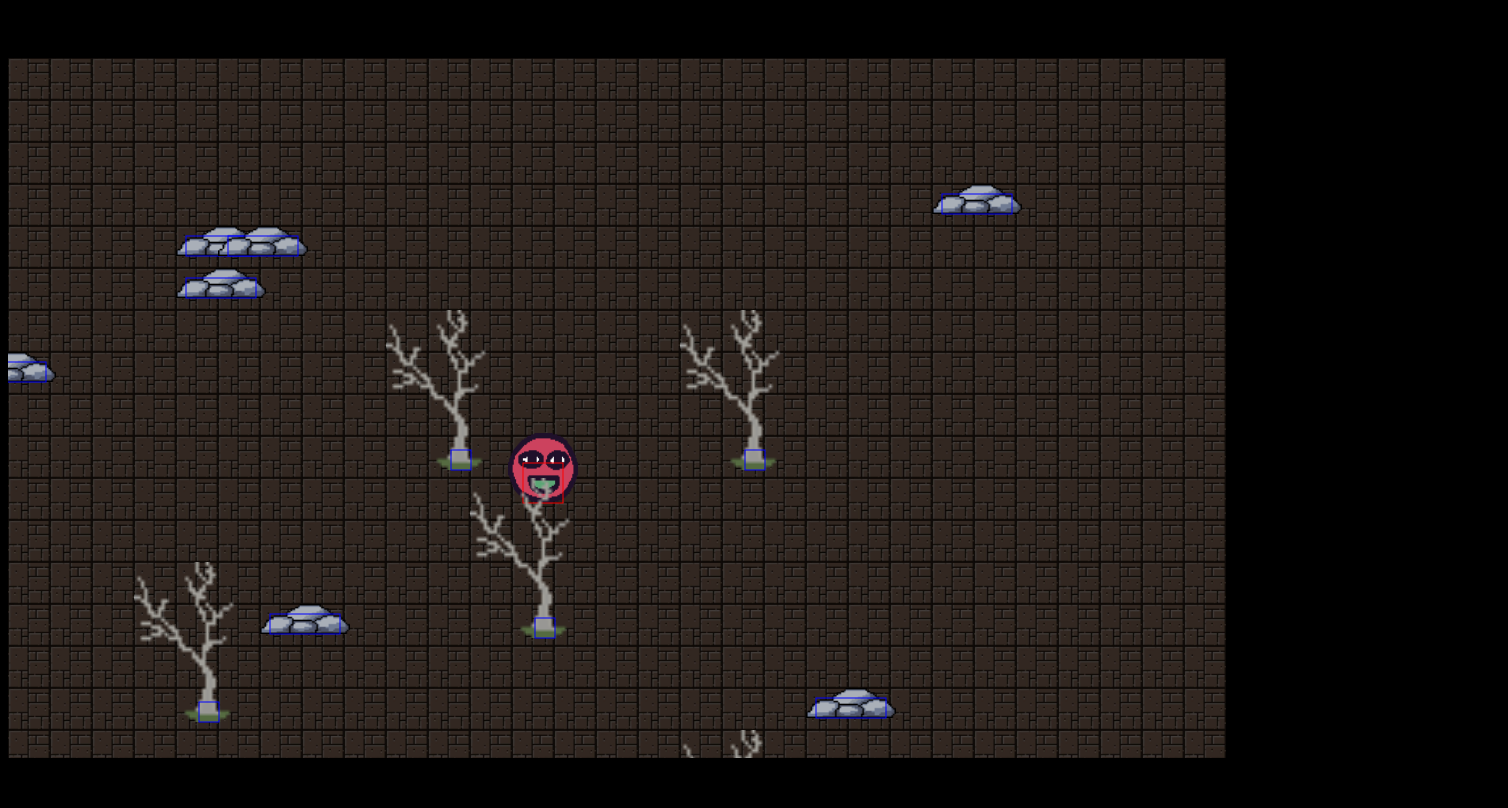
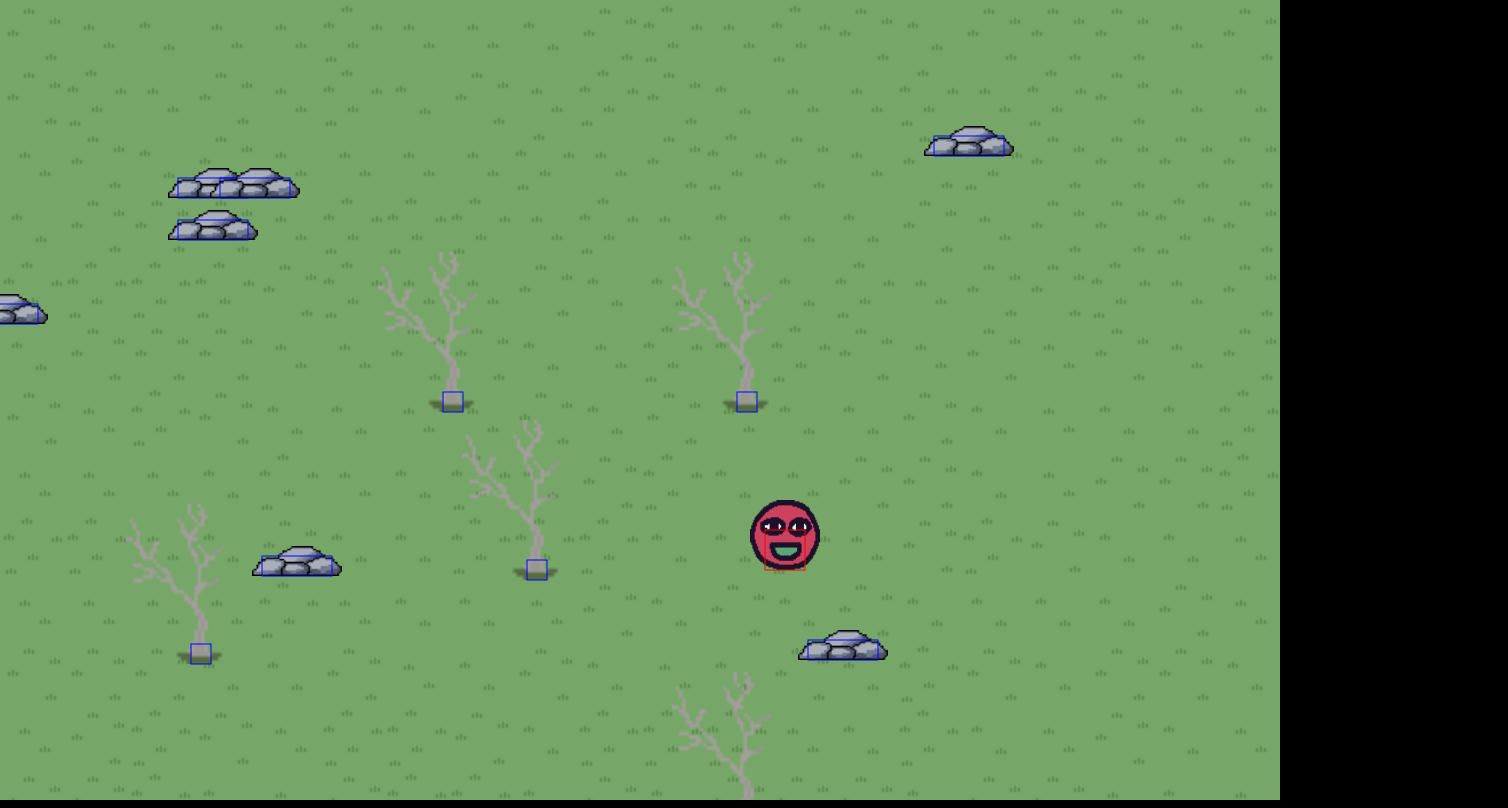
Before and after one commit to agooogooo/NEA-game, a plain HTML site: page index.html in a window 1280 px wide. Shown: the whole page, 1508 px wide, since content can reach past the window. Drawn offline with Linux system fonts and the light colour scheme; animation ran at ten frames a second.

Commit message:
fixed the sizing but the grass is annoying

```diff
--- a/index.html
+++ b/index.html
@@ -3,14 +3,14 @@
 
 <head>
   <meta charset="utf-8">
-  <meta name="viewport" content="width=device-width">
+  <meta name="viewport" content="width=device-width, initial-scale=1.0">
   <title>game</title>
   <link href="style.css" rel="stylesheet" type="text/css" />
 </head>
 
 <body>
-  <div id=game-container>
-    <canvas id="myCanvas" width=1500 height=700></canvas>
+  <div id="game-container">
+    <canvas id="myCanvas"></canvas>
   </div>
   <script src="script.js" type="module"></script>
 </body>
--- a/map.js
+++ b/map.js
@@ -68,15 +68,16 @@ export class Map{
         ["", "", "", "", "", "", "", "", "", "", "", "", "", "", "", "", "", "", "", ""],
         ["", "", "", "", "", "", "", "", "", "", "", "", "", "", "", "", "", "", "", ""],
         ["", "", "", "", "", "", "", "", "", "", "", "", "", "", "", "", "", "", "", ""]]
-    this.size = { x: 42, y: 42 };
+    this.size = { x: 64, y: 64 };
   }
   drawBackground(ctx){
     for (let i = 0; i < this.mapBackground.length; i++) {
       for (let j = 0; j < this.mapBackground[i].length; j++) {
-        this.newPosition.x = ((i - 1) * 42) + (this.position.x);
-        this.newPosition.y = ((j - 1) * 42) + (this.position.y);
+        this.newPosition.x = ((i - 1) * 64) + (this.position.x);
+        this.newPosition.y = ((j - 1) * 64) + (this.position.y);
         if(this.mapBackground[i][j]===""){
-          ctx.drawImage(this.loadedImages["images/other/floor.png"], this.newPosition.x, this.newPosition.y, this.size.x, this.size.y);
+          let grass = [this.loadedImages["images/other/grass/grass1.png"], this.loadedImages["images/other/grass/grass2.png"], this.loadedImages["images/other/grass/grass3.png"], this.loadedImages["images/other/grass/grass4.png"]]
+          ctx.drawImage(grass[Math.floor(Math. random() * 4)], this.newPosition.x, this.newPosition.y, this.size.x, this.size.y);
         }
       }
     }
--- a/player.js
+++ b/player.js
@@ -5,7 +5,6 @@ export class Player{
     this.position = position
     this.velocity = { x: 0, y: 0 };
     this.direction = "forward"
-    this.velocity = {x:0, y:0}
     this.hitboxSize = {x:40, y:40}
     this.animationFrame = 0;
     this.hitboxPosition = {x:0, y:0,}
--- a/script.js
+++ b/script.js
@@ -8,7 +8,7 @@ let keysPressed = [];
 let player;
 let map;
 
-const mapImages = ["images/other/floor.png", "images/other/inventorySlot.png", "images/other/waste_bucket.png", "images/other/tree.png", "images/other/rocks.png"];
+const mapImages = ["images/other/floor.png", "images/other/inventorySlot.png", "images/other/waste_bucket.png", "images/other/tree.png", "images/other/rocks.png", "images/other/grass/grass1.png", "images/other/grass/grass2.png", "images/other/grass/grass3.png", "images/other/grass/grass4.png"];
 
 const playerImages = {
   forward: ["images/player/bean.png"],
@@ -40,16 +40,24 @@ function loadImages(images, callback) {
 
 const allImages = [...Object.values(playerImages).flat(), ...mapImages];
 
-
 loadImages(allImages, function() {
   gamesetup()
 });
 
 function gamesetup(){
-  player = new Player({x:500, y:375}, loadedImages)
+  player = new Player({x:750, y:500}, loadedImages)
   map = new Map(loadedImages);
   gameloop()
 }
+
+function resizeCanvas() {
+  canvas.width = window.innerWidth;
+  canvas.height = window.innerHeight;
+}
+
+window.addEventListener('resize', resizeCanvas);
+window.addEventListener('load', resizeCanvas);
+
 
 addEventListener("mousemove", (event) => {
   const rect = canvas.getBoundingClientRect();
--- a/style.css
+++ b/style.css
@@ -1,17 +1,23 @@
-html {
+html, body {
   height: 100%;
   width: 100%;
+  margin: 0;
+  padding: 0;
+  background-color: black;
+  display: flex;
+  justify-content: center;
+  align-items: center;
+}
+
+#game-container {
+  width: 100%;
+  height: 100%;
+  display: flex;
+  justify-content: center;
+  align-items: center;
   background-color: black;
 }
 
-#game-container {
-  width: fit-content;
-  height: 100vh;
-  top: 0;
-  padding: 0;
-  margin: 0;
-  display: flex;
-  justify-content: center;
-  align-items: center;
-  background-color: black
+canvas {
+  display: block;
 }
```
Also changed, not shown: collsions.js (added, +11 -0 lines), images/other/grass/grass1.png (added), images/other/grass/grass2.png (added), images/other/grass/grass3.png (added), images/other/grass/grass4.png (added).
